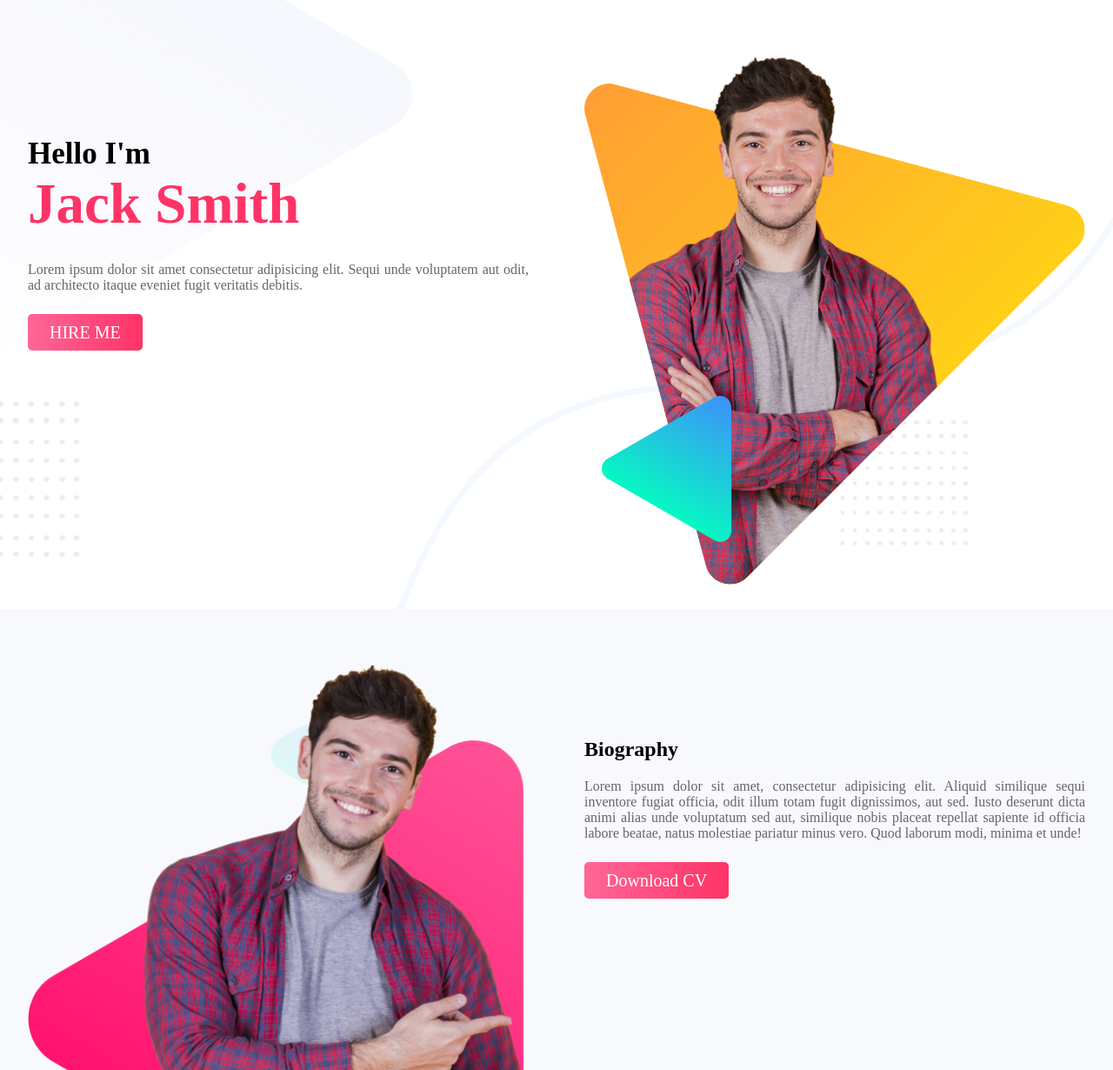
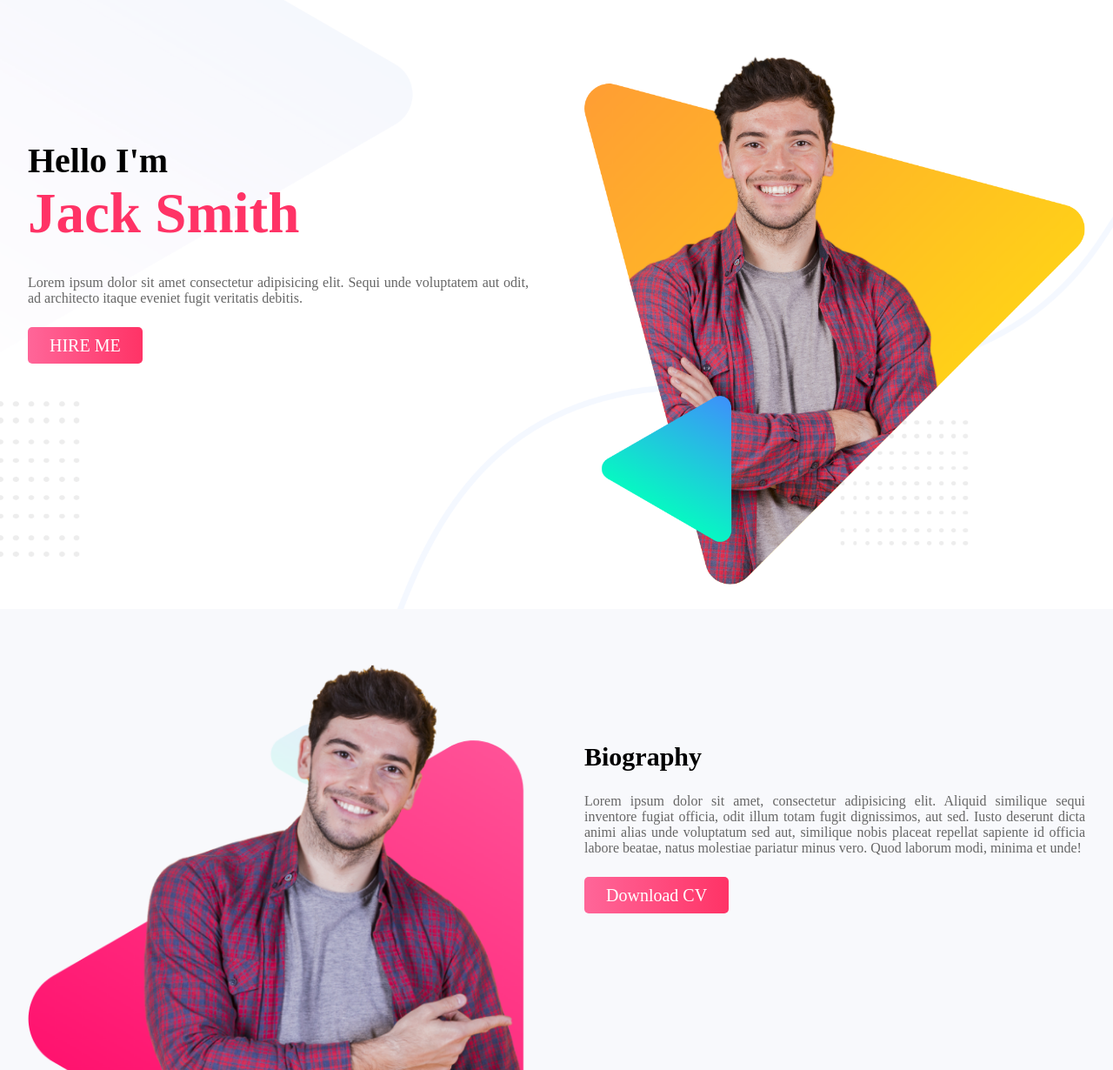
Before and after one commit to aminulsarkerbd/personal-website, a plain HTML site: page index.html in a window 1280 px wide. Shown: the top 1230 px of the page at 87% size. Drawn offline with Linux system fonts and the light colour scheme.

Commit message:
work section finished

```diff
--- a/style.css
+++ b/style.css
@@ -24,7 +24,7 @@ body {
 }
 
 h1 {
-    font-size: 35px;
+    font-size: 40px;
 }
 
 span {
@@ -67,10 +67,14 @@ p {
 
 }
 
+h2 {
+    font-size: 30px;
+}
+
 .work-title {
     font-size: 30px;
     text-align: center;
-    margin-top: 10%;
+    margin: 10% 0 3%;
 }
 
 .my-work {
```
